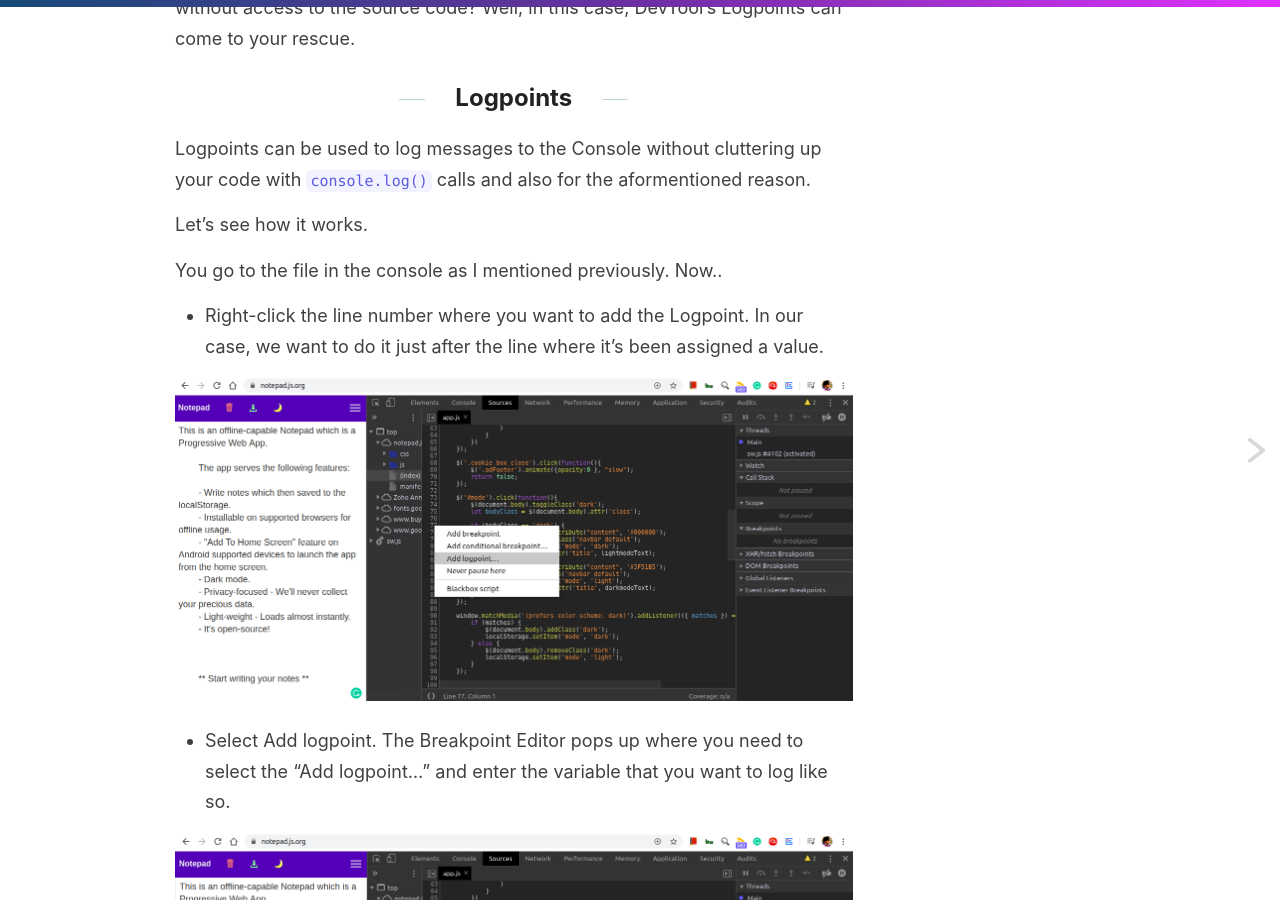
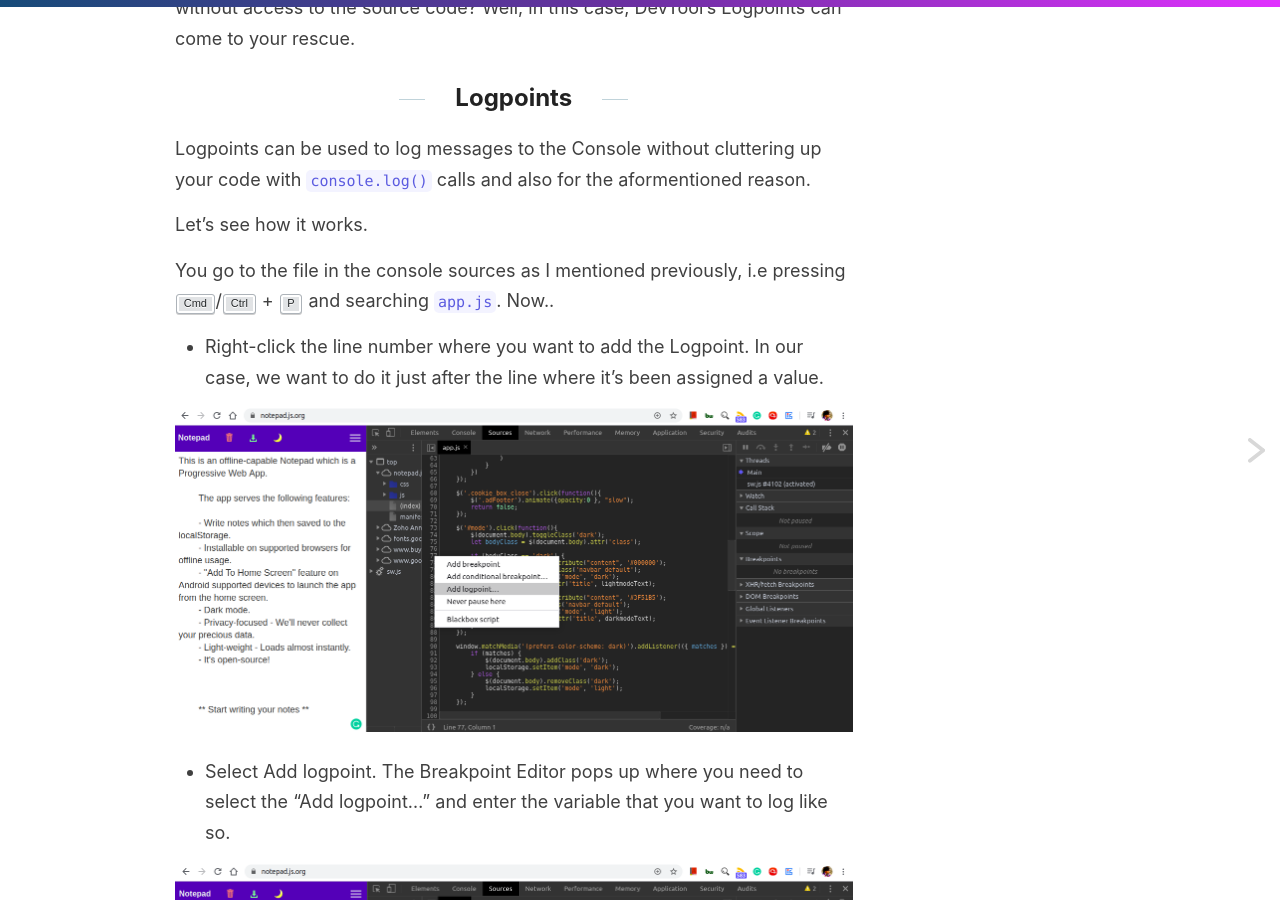
Before and after one commit to varunkumardev/amitmerchant1990.github.io, a Jekyll site: the page built from _posts/2020-04-21-log-messages-logpoints-chrome-devtools.md, in a window 1280 px wide and 900 px high, scrolled down 999 px. Built offline with Jekyll 4.4.1, drawn with Linux system fonts in a browser that asks for light colours; comment, search, counter and statistics services are not loaded.

Commit message:
improve post.

```diff
--- a/_posts/2020-04-21-log-messages-logpoints-chrome-devtools.md
+++ b/_posts/2020-04-21-log-messages-logpoints-chrome-devtools.md
@@ -22,7 +22,7 @@ Logpoints can be used to log messages to the Console without cluttering up your
 
 Let's see how it works.
 
-You go to the file in the console as I mentioned previously. Now..
+You go to the file in the console sources as I mentioned previously, i.e pressing <kbd>Cmd</kbd>/<kbd>Ctrl</kbd> + <kbd>P</kbd> and searching `app.js`. Now..
 
 - Right-click the line number where you want to add the Logpoint. In our case, we want to do it just after the line where it's been assigned a value.
 
```
